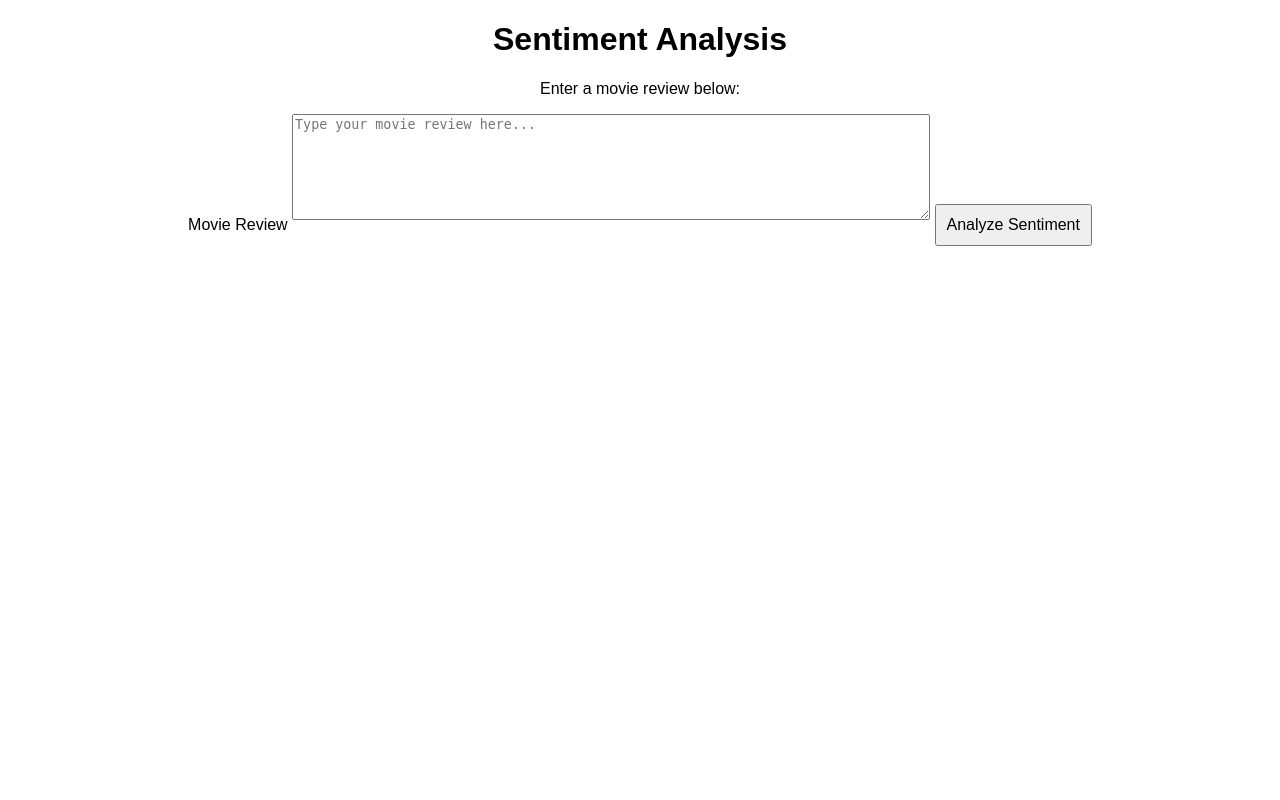
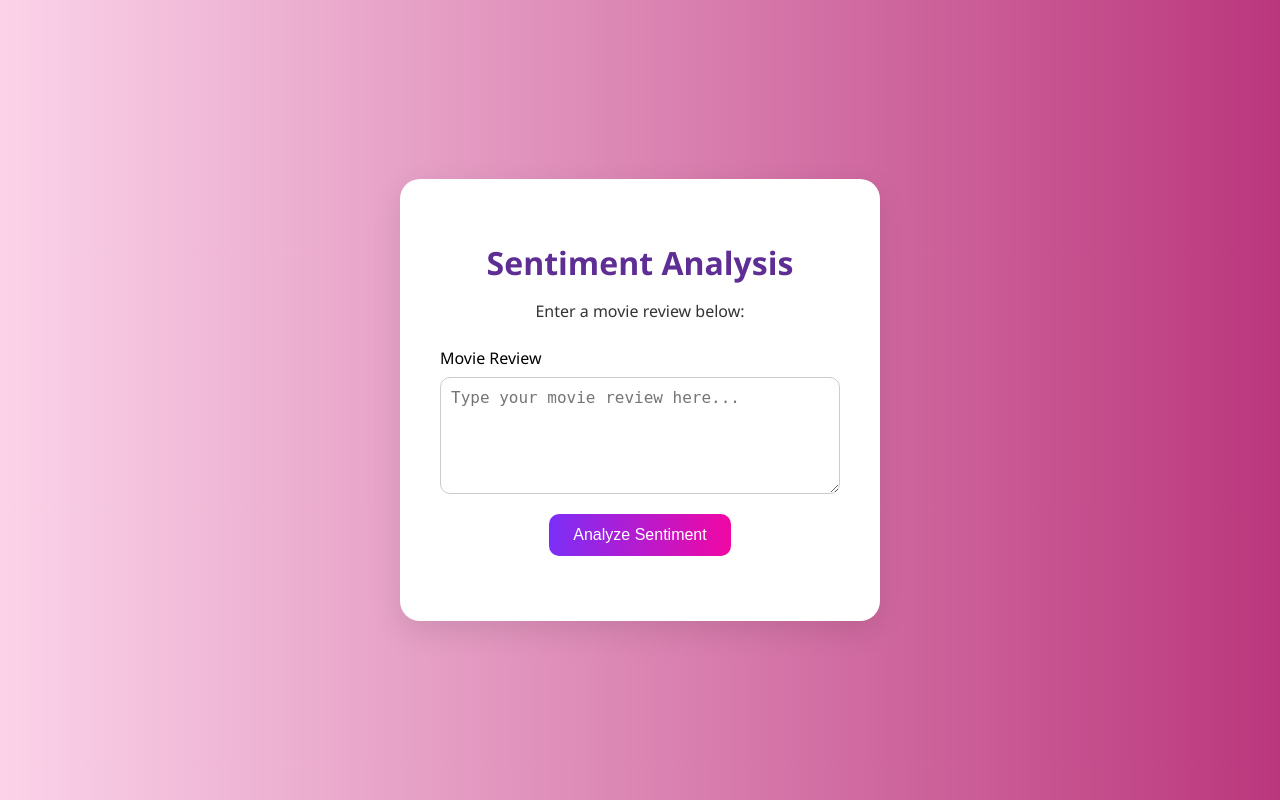
Before and after one commit to Rishabh-Natarajan/Sentiment-Analysis-with-GloVe, a Flask app: page / in a window 1280 px wide. Run offline with Flask 3, Linux system fonts and the light colour scheme; parts of the project's set-up code (start-up, migrations or seed data) failed here and were passed over.

Commit message:
Updated styles.css

```diff
--- a/static/styles.css
+++ b/static/styles.css
@@ -1,3 +1,84 @@
-body { font-family: Arial, sans-serif; text-align: center; }
-textarea { width: 50%; height: 100px; margin-bottom: 10px; }
-button { padding: 10px; font-size: 16px; }
+body {
+    margin: 0;
+    font-family: 'Segoe UI', Tahoma, Geneva, Verdana, sans-serif;
+    background: linear-gradient(to right, #fbd3e9, #bb377d);
+    display: flex;
+    justify-content: center;
+    align-items: center;
+    height: 100vh;
+}
+
+.container {
+    background-color: white;
+    padding: 40px;
+    border-radius: 20px;
+    box-shadow: 0 10px 30px rgba(0, 0, 0, 0.1);
+    text-align: center;
+    width: 100%;
+    max-width: 400px;
+}
+
+h1 {
+    font-size: 2rem;
+    margin-bottom: 10px;
+    color: #5e2e94;
+}
+
+p {
+    color: #333;
+    margin-bottom: 25px;
+}
+
+form {
+    display: flex;
+    flex-direction: column;
+    align-items: center;
+}
+
+label {
+    margin-bottom: 8px;
+    font-weight: 500;
+    align-self: flex-start;
+}
+
+textarea {
+    width: 100%;
+    min-height: 100px;
+    padding: 10px;
+    font-size: 1rem;
+    border: 1px solid #ccc;
+    border-radius: 10px;
+    resize: vertical;
+    margin-bottom: 20px;
+    box-sizing: border-box;
+}
+
+button {
+    padding: 12px 24px;
+    background: linear-gradient(to right, #7b2ff7, #f107a3);
+    color: white;
+    font-size: 1rem;
+    border: none;
+    border-radius: 10px;
+    cursor: pointer;
+    transition: background 0.3s ease;
+}
+
+button:hover {
+    background: linear-gradient(to right, #5e2e94, #c90480);
+}
+
+.result {
+    margin-top: 20px;
+    padding: 15px 20px;
+    background-color: #f1e9ff;
+    color: #5e2e94;
+    border: 2px solid #5e2e94;
+    border-radius: 12px;
+    font-weight: bold;
+    font-size: 1rem;
+    max-width: 90%;
+    margin-left: auto;
+    margin-right: auto;
+    box-shadow: 0 4px 12px rgba(0, 0, 0, 0.1);
+}
```
